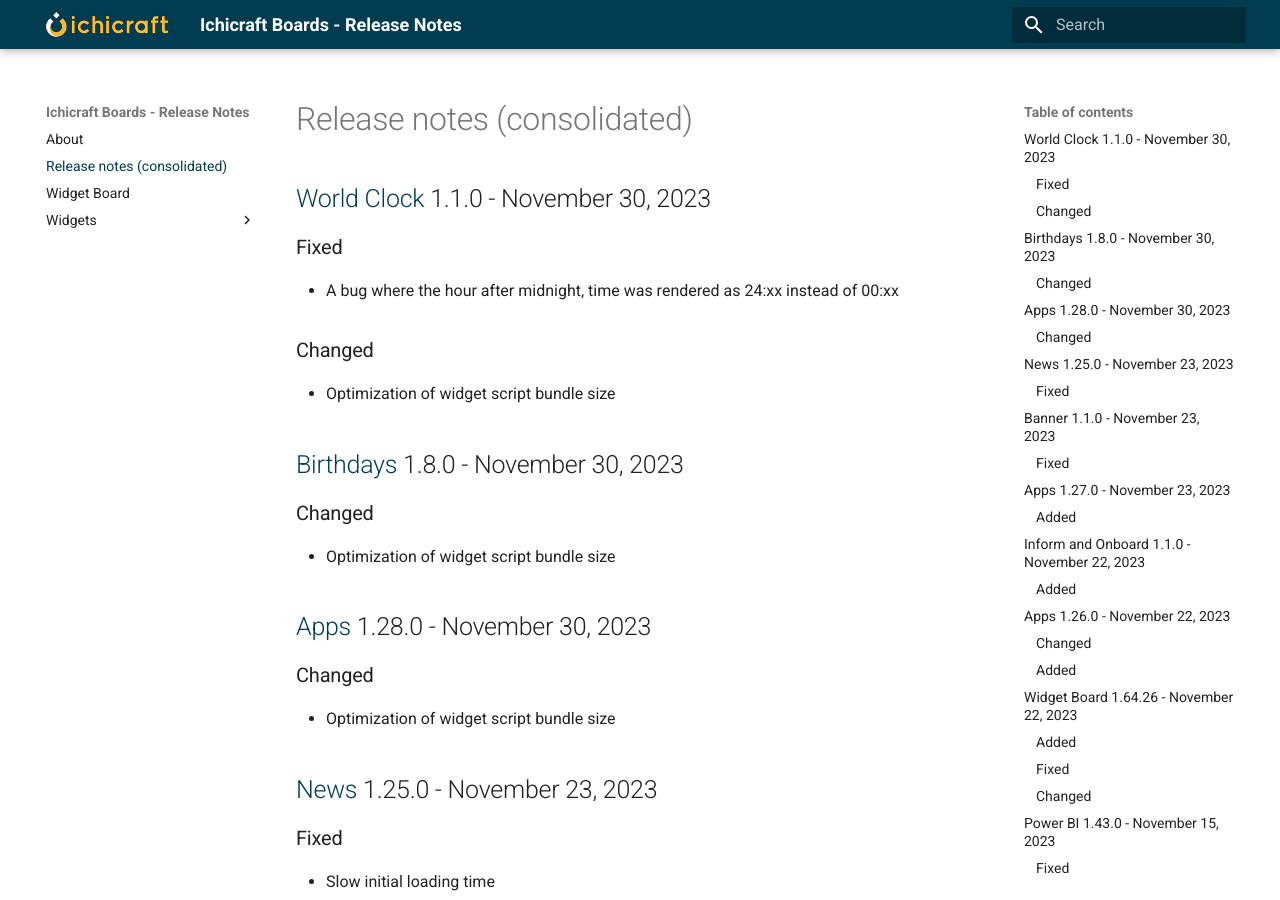
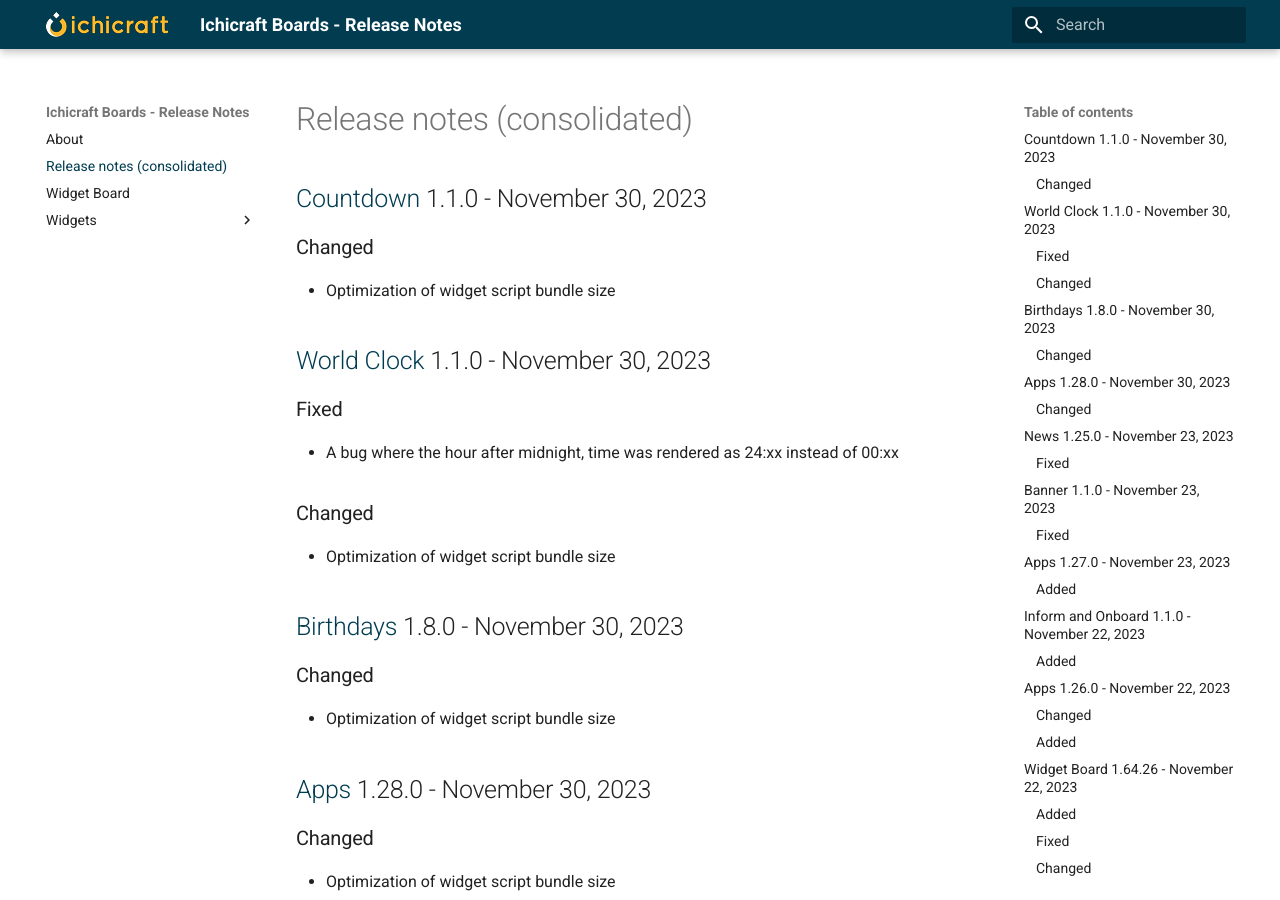
Before and after one commit to ichicraft/widgets-docs, an MkDocs documentation site: the page built from docs/Release-notes-(consolidated).md, in a window 1280 px wide and 900 px high. Built offline with MkDocs 1.6.1 and Material for MkDocs 9.7.7, drawn with Linux system fonts in a browser that asks for light colours.

Commit message:
Release notes updated by BuildService

```diff
--- a/docs/Release-notes-(consolidated).md
+++ b/docs/Release-notes-(consolidated).md
@@ -1,3 +1,8 @@
+## [Countdown](./Widgets/Countdown.md) 1.1.0 - November 30, 2023
+
+### Changed
+- Optimization of widget script bundle size
+
 ## [World Clock](./Widgets/World Clock.md) 1.1.0 - November 30, 2023
 
 ### Fixed
```
Also changed, not shown: docs/Widgets/Countdown.md (+5 -0 lines).
